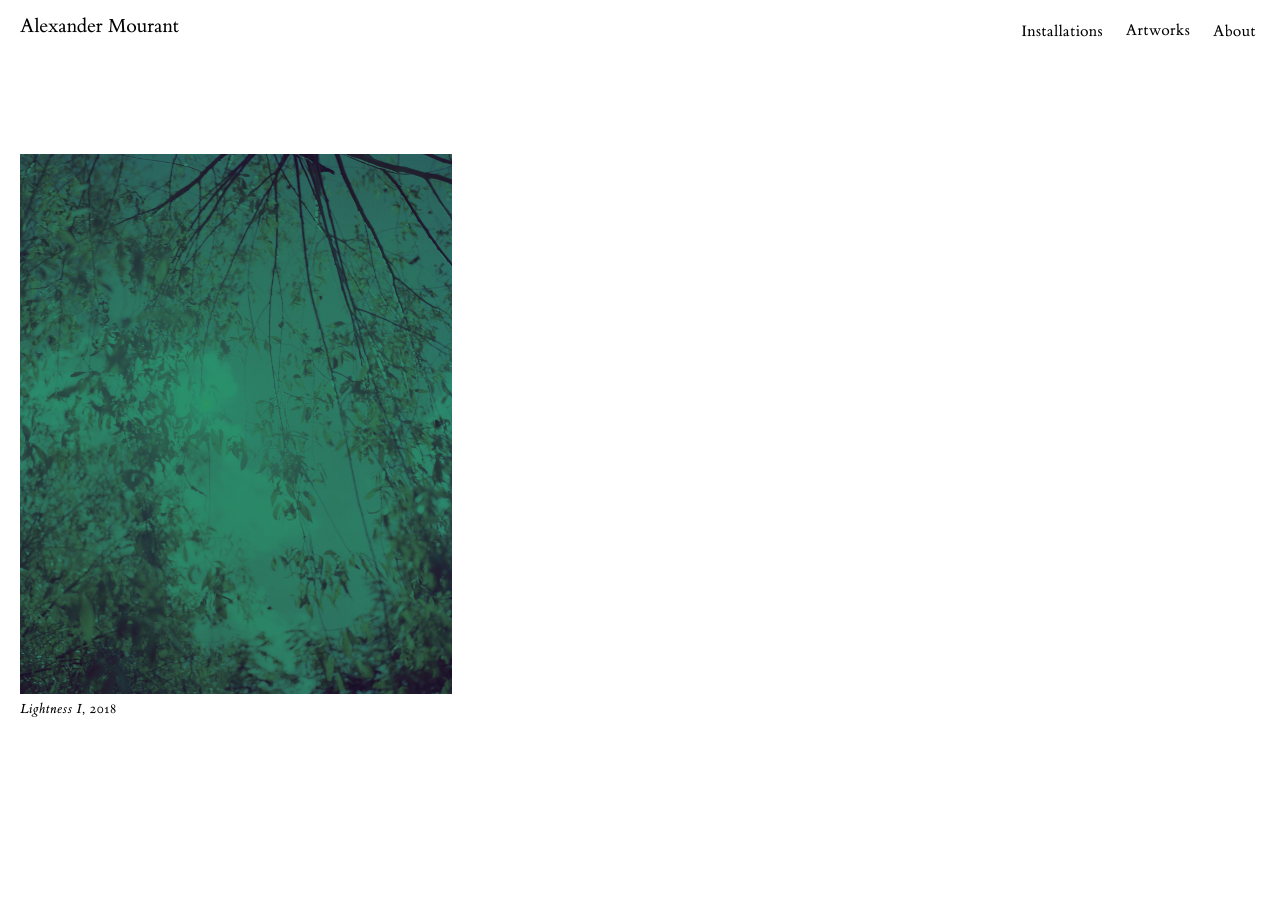
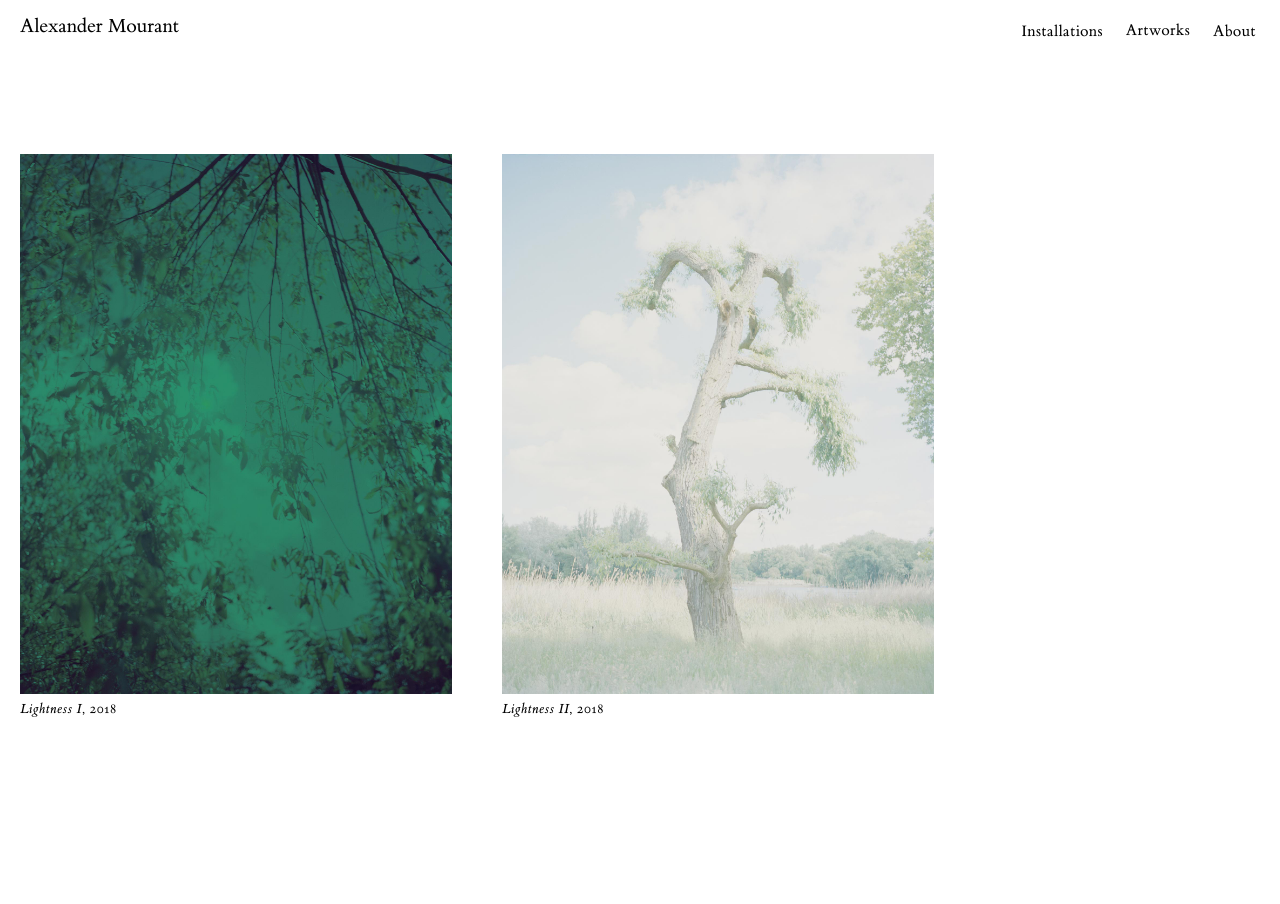
Before and after one commit to HarryFischer/alexandermourant, a Jekyll site: the page built from the-lightness.markdown, in a window 1280 px wide. Built offline with Jekyll 4.4.1, drawn with Linux system fonts in a browser that asks for light colours.

Commit message:
Updated The Lightness

```diff
--- a/the-lightness.markdown
+++ b/the-lightness.markdown
@@ -9,5 +9,11 @@
   image-size: medium
   image-position: middle
   image-margin-right: xsmall
+- image: "/uploads/Lightness%20II,%202018.jpg"
+  video:
+  caption-text: "*Lightness II*, 2018"
+  image-size: medium
+  image-position: middle
+  image-margin-right: xsmall
 layout: project
 ---
```
